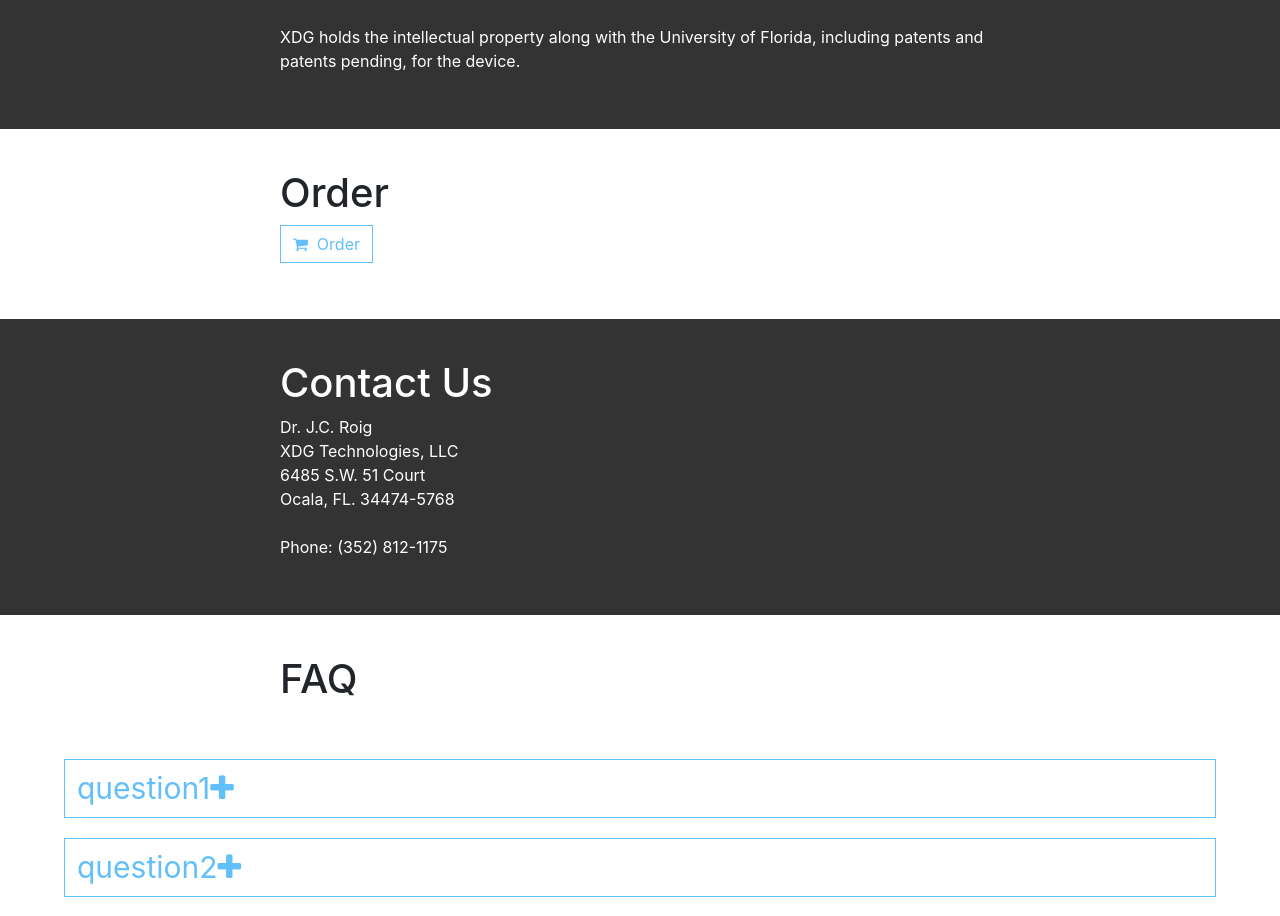
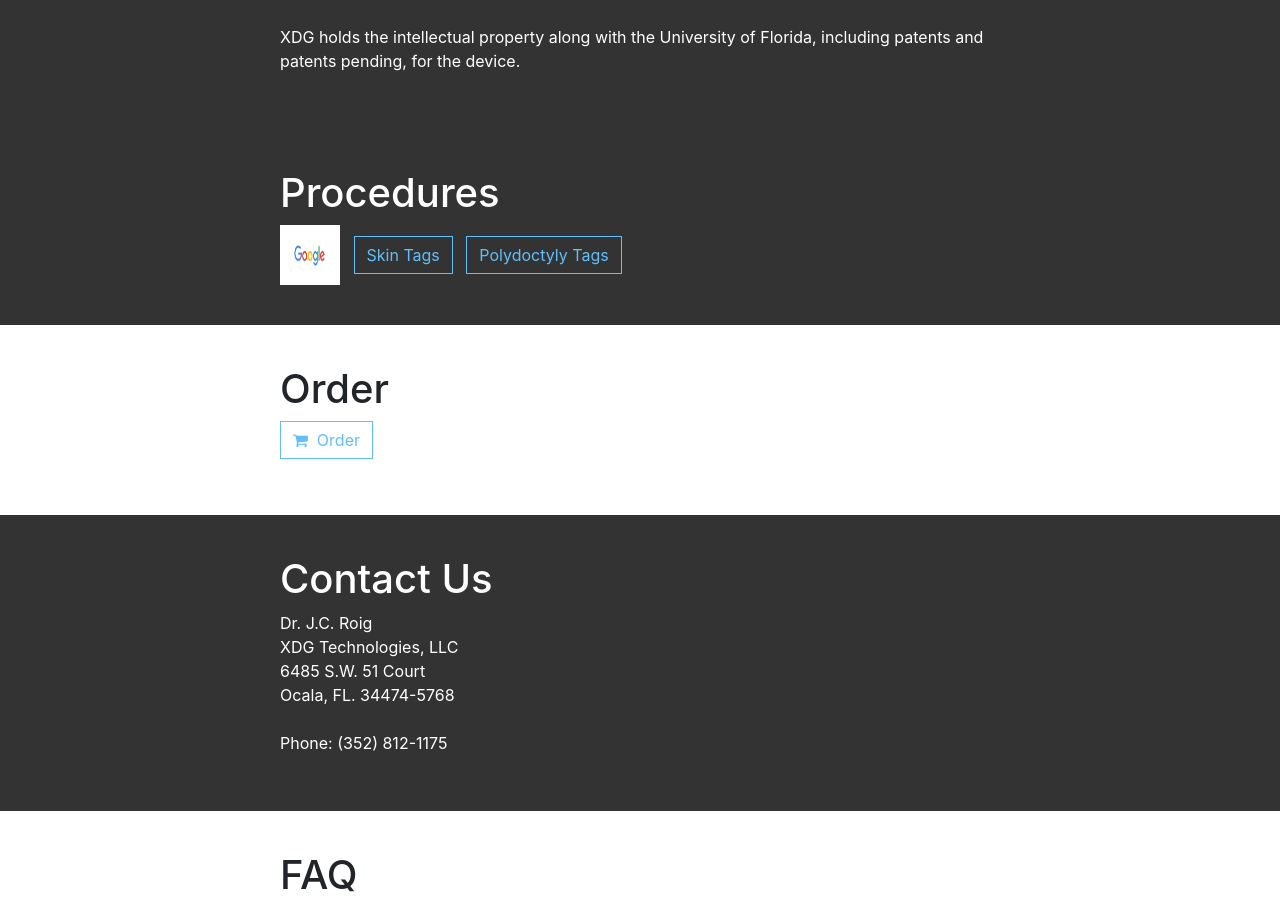
Before and after one commit to CEN30315A/Site, a React (Create React App) app: page / in a window 1280 px wide. Shown: the part 1727-2643 px from the top of the page. Built offline with nearby package versions, Linux system fonts and the light colour scheme.

Commit message:
Added product images section that will contain images to be viewed in a modal popup

```diff
--- a/package.json
+++ b/package.json
@@ -9,7 +9,8 @@
     "react-bootstrap": "^1.0.0-beta.14",
     "react-dom": "^16.11.0",
     "react-scripts": "3.2.0",
-    "react-scroll": "^1.7.14"
+    "react-scroll": "^1.7.14",
+    "react-youtube": "^7.9.0"
   },
   "scripts": {
     "start": "react-scripts start",
--- a/src/App.js
+++ b/src/App.js
@@ -8,6 +8,7 @@
 import AboutUs from './components/AboutUs';
 import Home from './components/Home';
 import Product from './components/Product';
+import ProductImages from './components/ProductImages';
 import Order from './components/Order';
 import ContactUs from './components/ContactUs';
 
@@ -42,6 +43,7 @@
           dark={true}
           id="section3"
         />
+        <ProductImages />
         <Order
           title="Order"
           subtitle={dummyText}
--- /dev/null
+++ b/src/components/ProductImages.js
@@ -0,0 +1,80 @@
+import React, { Component } from 'react'
+import * as ReactBootstrap from 'react-bootstrap';
+import google from "../google.png";
+
+
+class ProductImages extends Component {
+	constructor(props, context) {
+		super(props, context);
+
+		this.handleShow = this.handleShow.bind(this);
+		this.handleClose = this.handleClose.bind(this);
+
+		this.state = {
+			show: false,
+		};
+	}
+
+	handleClose() {
+		this.setState({ show: false });
+	}
+
+	handleShow() {
+		this.setState({ show: true });
+	}
+
+	render() {
+		return (
+            <div className="section-dark">
+                <div className="section-content">
+                    <h1>Procedures</h1>
+                    <img
+                        src={google}
+                        onClick={this.handleShow}
+                        className="nav-logo"
+                    />
+                    &nbsp;&nbsp;&nbsp;
+                    <button class="btn btn-outline-primary" onClick={this.handleShow}>
+                        Skin Tags
+                    </button>
+                    <ReactBootstrap.Modal show={this.state.show} onHide={this.handleClose}>
+                        <ReactBootstrap.Modal.Header closeButton>
+                            <ReactBootstrap.Modal.Title>
+                                Skin Tags
+                            </ReactBootstrap.Modal.Title>
+                        </ReactBootstrap.Modal.Header>
+                        <ReactBootstrap.Modal.Body>
+                            <iframe width="465" height="315" src="https://www.youtube.com/embed/oHg5SJYRHA0" frameborder="0" allow="accelerometer; autoplay; encrypted-media; gyroscope; picture-in-picture" allowfullscreen></iframe>
+                        </ReactBootstrap.Modal.Body>
+                        <ReactBootstrap.Modal.Footer>
+                            <button class="btn btn-outline-primary" onClick={this.handleClose}>
+                                Close
+                            </button>
+                        </ReactBootstrap.Modal.Footer>
+                    </ReactBootstrap.Modal>
+                    &nbsp;&nbsp;&nbsp;
+                    <button class="btn btn-outline-primary" onClick={this.handleShow}>
+                        Polydoctyly Tags
+                    </button>
+                    <ReactBootstrap.Modal show={this.state.show} onHide={this.handleClose}>
+                        <ReactBootstrap.Modal.Header closeButton>
+                            <ReactBootstrap.Modal.Title>
+                                Skin Tags
+                            </ReactBootstrap.Modal.Title>
+                        </ReactBootstrap.Modal.Header>
+                        <ReactBootstrap.Modal.Body>
+                            <iframe width="465" height="315" src="https://www.youtube.com/embed/ZnKvQbpDYXU" frameborder="0" allow="accelerometer; autoplay; encrypted-media; gyroscope; picture-in-picture" allowfullscreen></iframe>
+                        </ReactBootstrap.Modal.Body>
+                        <ReactBootstrap.Modal.Footer>
+                            <button class="btn btn-outline-primary" onClick={this.handleClose}>
+                                Close
+                            </button>
+                        </ReactBootstrap.Modal.Footer>
+                    </ReactBootstrap.Modal>
+                </div>
+            </div>
+		);
+	}
+}
+
+export default ProductImages;
```
Also changed, not shown: src/google.png (added), 1 other file (tests, documents, lock files or other folders).
